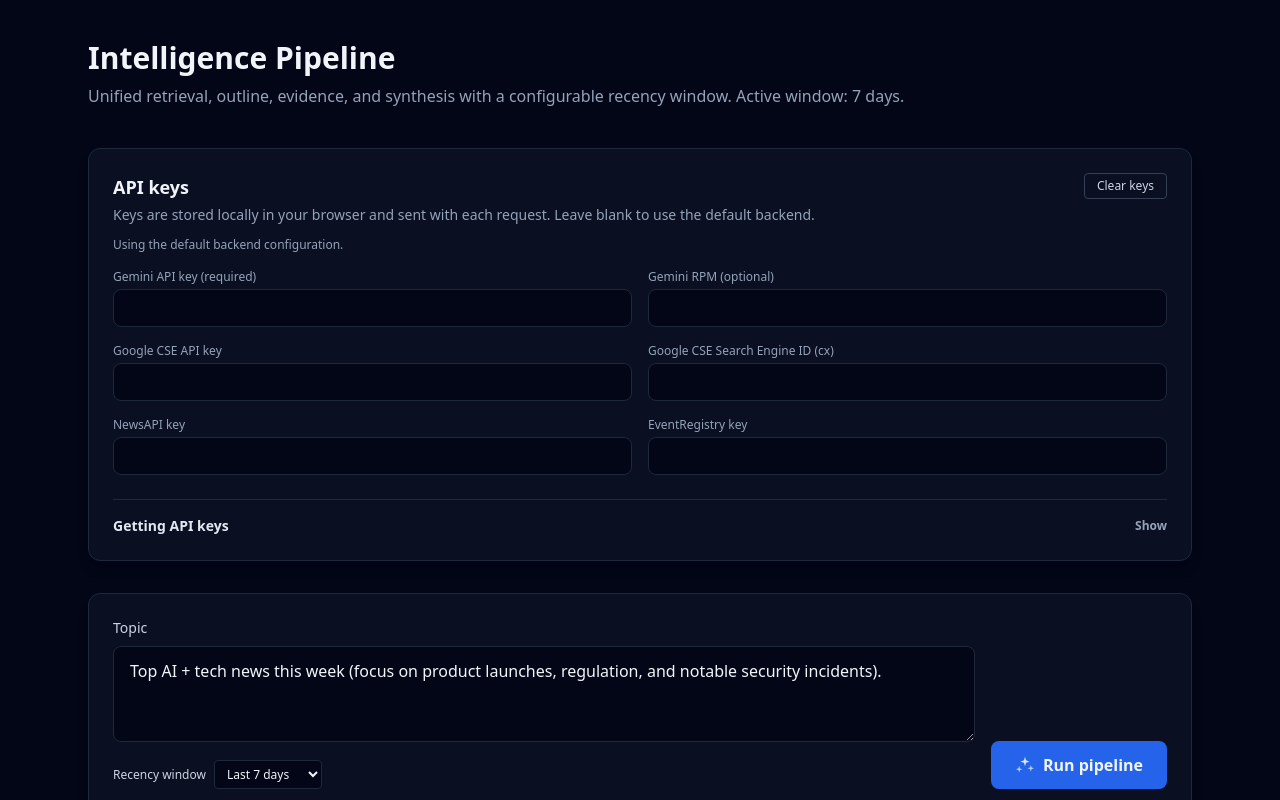
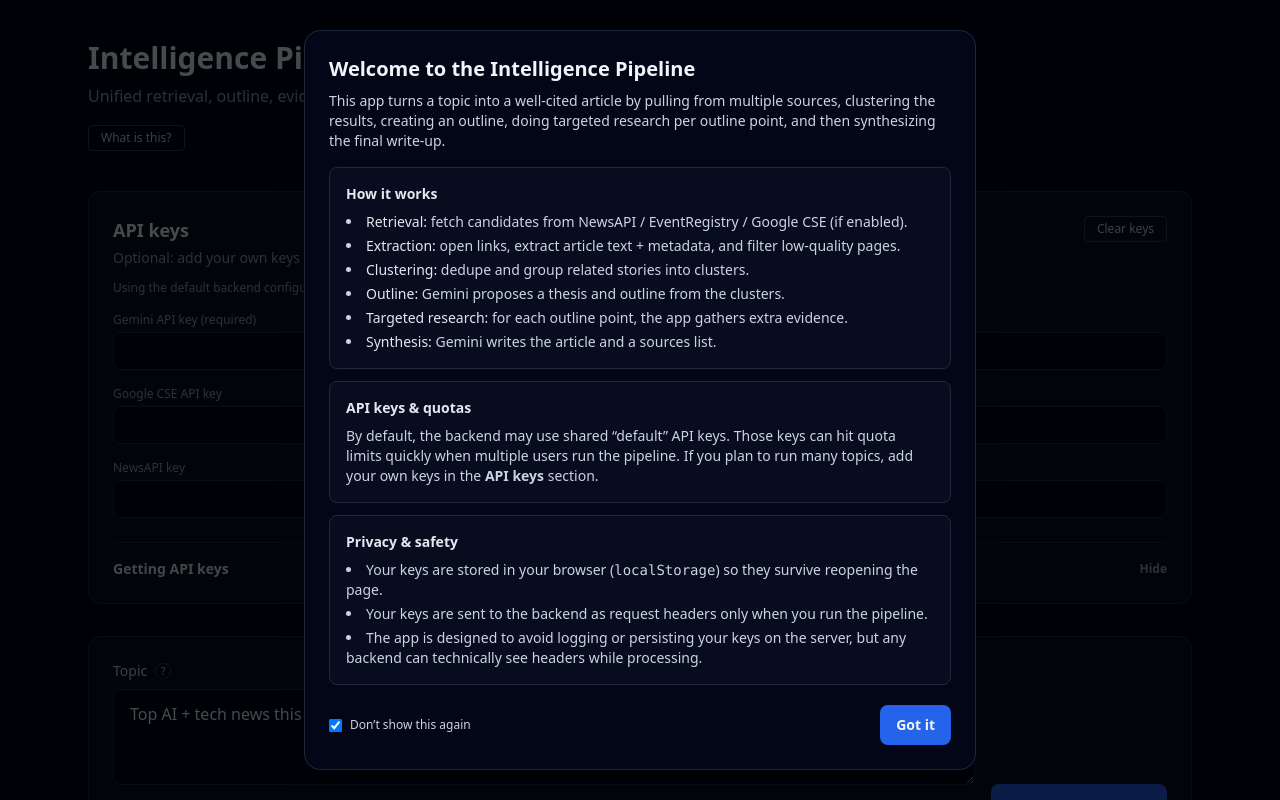
Before and after one commit to niyazmukh/content-pipeline, a React (Vite) app: page / in a window 1280 px wide. Shown: the top 800 px of the page. Built offline with nearby package versions, Linux system fonts and the light colour scheme; no server answers.

Commit message:
Improve onboarding and UX tooltips

```diff
--- a/App.tsx
+++ b/App.tsx
@@ -21,6 +21,8 @@ import ArticlePanel from './components/ArticlePanel';
 import { API_BASE_URL, runPipelineToOutline, runTargetedResearchPoint, generateArticle, generateImagePrompt, fetchPublicConfig, fetchHealth } from './services/geminiService';
 import { LoaderIcon, SparklesIcon } from './components/icons';
 import { loadApiKeys, saveApiKeys, clearApiKeys, type ApiKeys } from './services/apiKeys';
+import IntroModal from './components/IntroModal';
+import HelpTip from './components/HelpTip';
 
 const STAGES: StageName[] = ['retrieval', 'ranking', 'outline', 'targetedResearch', 'synthesis', 'imagePrompt'];
 
@@ -84,6 +86,10 @@ const App: React.FC = () => {
   const [stageMessages, setStageMessages] = useState<Record<StageName, string>>(buildInitialStageMessages);
   const [stageEventLog, setStageEventLog] = useState<Array<StageEvent<unknown>>>([]);
   const [targetedProgress, setTargetedProgress] = useState<{ completed: number; total: number; currentIndex: number | null } | null>(null);
+  const [showIntro, setShowIntro] = useState<boolean>(() => {
+    if (typeof window === 'undefined') return false;
+    return window.localStorage.getItem('gcp_pipeline_intro_dismissed_v1') !== '1';
+  });
   const hasUserKeys = Boolean(
     apiKeys.geminiApiKey ||
       apiKeys.googleCseApiKey ||
@@ -305,36 +311,60 @@ const App: React.FC = () => {
 
   return (
     <div className="min-h-screen bg-slate-950 text-slate-100">
+      <IntroModal
+        open={showIntro}
+        onClose={({ dontShowAgain }) => {
+          if (dontShowAgain && typeof window !== 'undefined') {
+            window.localStorage.setItem('gcp_pipeline_intro_dismissed_v1', '1');
+          }
+          setShowIntro(false);
+        }}
+      />
       <header className="max-w-6xl mx-auto px-6 py-10">
         <h1 className="text-3xl font-bold">Intelligence Pipeline</h1>
         <p className="mt-2 text-slate-400">
           Unified retrieval, outline, evidence, and synthesis with a configurable recency window.
           Active window: {describeRecencyLabel(runRecencyHours ?? recencyHours)}.
         </p>
+        <div className="mt-4">
+          <button
+            type="button"
+            onClick={() => setShowIntro(true)}
+            className="text-xs text-slate-300 hover:text-slate-100 border border-slate-700 rounded px-3 py-1"
+          >
+            What is this?
+          </button>
+        </div>
       </header>
 
       <main className="max-w-6xl mx-auto px-6 pb-16 space-y-8">
         <section className="bg-slate-900/60 border border-slate-800 rounded-xl p-6 shadow-lg">
-          <div className="flex items-start justify-between">
+          <details className="group" open={!hasUserKeys}>
+            <summary className="cursor-pointer select-none flex items-start justify-between gap-4">
             <div>
               <h2 className="text-lg font-semibold">API keys</h2>
               <p className="text-sm text-slate-400 mt-1">
-                Keys are stored locally in your browser and sent with each request. Leave blank to use the default backend.
+                Optional: add your own keys to avoid shared backend quotas. Keys are stored in your browser.
               </p>
             </div>
             <button
               type="button"
-              onClick={() => {
+              onClick={(event) => {
+                event.preventDefault();
+                event.stopPropagation();
                 clearApiKeys();
                 setApiKeys(loadApiKeys());
               }}
-              className="text-xs text-slate-300 hover:text-slate-100 border border-slate-700 rounded px-3 py-1"
+              className="text-xs text-slate-300 hover:text-slate-100 border border-slate-700 rounded px-3 py-1 shrink-0"
+              title="Clears locally stored keys (browser localStorage)."
             >
               Clear keys
             </button>
-          </div>
-          <div className="mt-3 text-xs text-slate-400">
-            {hasUserKeys ? 'Using your personal API keys.' : 'Using the default backend configuration.'}
+            </summary>
+
+          <div className="mt-3 text-xs text-slate-400 flex items-center gap-2">
+            <span>{hasUserKeys ? 'Using your personal API keys.' : 'Using the default backend configuration (if available).'}</span>
+            <HelpTip label="Keys are saved in your browser and included as request headers when you run the pipeline. Shared backend keys can run out of quota if many users run the app." />
           </div>
           <div className="grid grid-cols-1 md:grid-cols-2 gap-4 mt-4">
             <div>
@@ -410,13 +440,13 @@ const App: React.FC = () => {
                   <div className="text-xs uppercase tracking-wide text-slate-500">Quick links</div>
                   <ol className="mt-2 list-decimal list-inside space-y-2">
                     <li>
-                      Gemini API key: <a className="text-blue-400 hover:text-blue-300" href="https://aistudio.google.com/apikey" target="_blank" rel="noreferrer">AI Studio → API keys</a>
+                      Gemini API key: <a className="text-blue-400 hover:text-blue-300" href="https://aistudio.google.com/apikey" target="_blank" rel="noreferrer">AI Studio - API keys</a>
                     </li>
                     <li>
-                      NewsAPI key: <a className="text-blue-400 hover:text-blue-300" href="https://newsapi.org/register" target="_blank" rel="noreferrer">NewsAPI → Register</a>
+                      NewsAPI key: <a className="text-blue-400 hover:text-blue-300" href="https://newsapi.org/register" target="_blank" rel="noreferrer">NewsAPI - Register</a>
                     </li>
                     <li>
-                      EventRegistry key: <a className="text-blue-400 hover:text-blue-300" href="https://eventregistry.org/register" target="_blank" rel="noreferrer">EventRegistry → Register</a>
+                      EventRegistry key: <a className="text-blue-400 hover:text-blue-300" href="https://eventregistry.org/register" target="_blank" rel="noreferrer">EventRegistry - Register</a>
                     </li>
                     <li>
                       Google CSE: <a className="text-blue-400 hover:text-blue-300" href="https://programmablesearchengine.google.com/" target="_blank" rel="noreferrer">Programmable Search Engine</a>
@@ -428,10 +458,10 @@ const App: React.FC = () => {
                   <summary className="cursor-pointer select-none font-semibold text-slate-200">Gemini (extended guide)</summary>
                   <div className="mt-3 space-y-2">
                     <ol className="list-decimal list-inside space-y-2">
-                      <li>Open <a className="text-blue-400 hover:text-blue-300" href="https://aistudio.google.com/apikey" target="_blank" rel="noreferrer">AI Studio → API keys</a>.</li>
+                      <li>Open <a className="text-blue-400 hover:text-blue-300" href="https://aistudio.google.com/apikey" target="_blank" rel="noreferrer">AI Studio - API keys</a>.</li>
                       <li>Sign in with your Google account (if prompted).</li>
-                      <li>Click “Create API key”, then copy the key.</li>
-                      <li>Paste it into “Gemini API key” above.</li>
+                      <li>Click "Create API key", then copy the key.</li>
+                      <li>Paste it into "Gemini API key" above.</li>
                     </ol>
                     <p className="text-xs text-slate-500">
                       Reference: <a className="text-blue-400 hover:text-blue-300" href="https://ai.google.dev/gemini-api/docs/api-key" target="_blank" rel="noreferrer">Gemini API key docs</a>.
@@ -445,7 +475,7 @@ const App: React.FC = () => {
                     <ol className="list-decimal list-inside space-y-2">
                       <li>Open <a className="text-blue-400 hover:text-blue-300" href="https://newsapi.org/register" target="_blank" rel="noreferrer">newsapi.org/register</a> and create an account.</li>
                       <li>After signing in, open your NewsAPI dashboard and copy your API key.</li>
-                      <li>Paste it into “NewsAPI key” above.</li>
+                      <li>Paste it into "NewsAPI key" above.</li>
                     </ol>
                     <p className="text-xs text-slate-500">
                       Reference: <a className="text-blue-400 hover:text-blue-300" href="https://newsapi.org/docs" target="_blank" rel="noreferrer">NewsAPI docs</a> (endpoint used: <a className="text-blue-400 hover:text-blue-300" href="https://newsapi.org/docs/endpoints/everything" target="_blank" rel="noreferrer">/v2/everything</a>).
@@ -459,7 +489,7 @@ const App: React.FC = () => {
                     <ol className="list-decimal list-inside space-y-2">
                       <li>Open <a className="text-blue-400 hover:text-blue-300" href="https://eventregistry.org/register" target="_blank" rel="noreferrer">eventregistry.org/register</a> and create an account.</li>
                       <li>After signing in, find your API key in your profile / account settings.</li>
-                      <li>Paste it into “EventRegistry key” above.</li>
+                      <li>Paste it into "EventRegistry key" above.</li>
                     </ol>
                     <p className="text-xs text-slate-500">
                       Reference: <a className="text-blue-400 hover:text-blue-300" href="https://eventregistry.org/documentation" target="_blank" rel="noreferrer">EventRegistry documentation</a> (endpoint used: <code className="text-slate-300">/api/v1/article/getArticles</code>).
@@ -472,7 +502,7 @@ const App: React.FC = () => {
                   <div className="mt-3 space-y-2">
                     <ol className="list-decimal list-inside space-y-2">
                       <li>Create a search engine at <a className="text-blue-400 hover:text-blue-300" href="https://programmablesearchengine.google.com/" target="_blank" rel="noreferrer">Programmable Search Engine</a>.</li>
-                      <li>Copy the “Search engine ID” (also called <code className="text-slate-300">cx</code>) and paste it into “Google CSE Search Engine ID (cx)”.</li>
+                      <li>Copy the "Search engine ID" (also called <code className="text-slate-300">cx</code>) and paste it into "Google CSE Search Engine ID (cx)".</li>
                       <li>In Google Cloud, enable the “Custom Search API”, create an API key, and paste it into “Google CSE API key”.</li>
                     </ol>
                     <p className="text-xs text-slate-500">
@@ -483,12 +513,18 @@ const App: React.FC = () => {
               </div>
             </details>
           </div>
+          </details>
         </section>
 
         <section className="bg-slate-900/60 border border-slate-800 rounded-xl p-6 shadow-lg">
           <div className="flex flex-col md:flex-row md:items-end md:space-x-4 space-y-4 md:space-y-0">
             <div className="flex-1">
-              <label htmlFor="topic" className="block text-sm font-medium text-slate-300 mb-2">Topic</label>
+              <label htmlFor="topic" className="block text-sm font-medium text-slate-300 mb-2">
+                <span className="inline-flex items-center gap-2">
+                  Topic
+                  <HelpTip label={'Write a clear topic in plain English.\n\nGood: specific entities + what happened + where.\nExamples:\n- \"US chip export controls impact on China AI startups\"\n- \"EU AI Act enforcement updates\"\n\nTips:\n- Avoid 1-word topics.\n- If you add constraints, keep them short (e.g., \"in 2025\", \"in Japan\").'} />
+                </span>
+              </label>
               <textarea
                 id="topic"
                 className="w-full h-24 bg-slate-950 border border-slate-800 rounded-lg px-4 py-3 text-slate-100 focus:outline-none focus:ring focus:ring-blue-500/40"
@@ -497,7 +533,10 @@ const App: React.FC = () => {
               />
               <div className="mt-3 flex items-center justify-between text-xs text-slate-400">
                 <div className="flex items-center space-x-2">
-                  <span className="font-medium text-slate-300">Recency window</span>
+                  <span className="font-medium text-slate-300 inline-flex items-center gap-2">
+                    Recency window
+                    <HelpTip label="How far back to search for sources. Shorter windows yield fewer but fresher stories; longer windows increase coverage but may include older context." />
+                  </span>
                   <select
                     className="bg-slate-950 border border-slate-800 rounded px-2 py-1 text-xs text-slate-100 focus:outline-none focus:ring focus:ring-blue-500/40"
                     value={recencyHours}
@@ -526,6 +565,7 @@ const App: React.FC = () => {
               onClick={runPipeline}
               disabled={isRunning || !configLoaded}
               className="inline-flex items-center justify-center h-12 px-6 rounded-lg bg-blue-600 hover:bg-blue-500 disabled:bg-slate-700 disabled:cursor-not-allowed transition"
+              title="Runs retrieval → clustering → outline → targeted research → synthesis."
             >
               {isRunning ? <LoaderIcon className="w-5 h-5 animate-spin" /> : <SparklesIcon className="w-5 h-5" />}
               <span className="ml-2 font-semibold">Run pipeline</span>
@@ -546,7 +586,7 @@ const App: React.FC = () => {
                 API base: <span className="font-mono text-slate-200">{API_BASE_URL}</span>
               </div>
               <div className="text-xs text-slate-400">
-                Run ID: <span className="font-mono text-slate-200">{runId || '—'}</span>
+                Run ID: <span className="font-mono text-slate-200">{runId || '-'}</span>
               </div>
 
               <div className="text-xs text-slate-400">
@@ -558,7 +598,7 @@ const App: React.FC = () => {
 
               <div className="text-xs text-slate-400">
                 Gemini RPM header:{' '}
-                <span className="font-mono text-slate-200">{apiKeys.geminiRpm?.trim() || '—'}</span>
+                <span className="font-mono text-slate-200">{apiKeys.geminiRpm?.trim() || '-'}</span>
               </div>
 
               {publicConfig && (
@@ -596,7 +636,7 @@ const App: React.FC = () => {
                   </div>
                 ) : (
                   <span className="text-slate-500">
-                    {healthError ? `unavailable (${healthError})` : 'loading…'}
+                    {healthError ? `unavailable (${healthError})` : 'loading...'}
                   </span>
                 )}
                 <button
@@ -646,7 +686,7 @@ const App: React.FC = () => {
         <RetrievalMetricsPanel metrics={retrievalMetrics} />
 
         {clusters.length > 0 && (
-          <StoryClusters clusters={clusters} outline={outline} />
+          <StoryClusters clusters={clusters} />
         )}
 
         {outline && (
--- a/components/ArticlePanel.tsx
+++ b/components/ArticlePanel.tsx
@@ -19,9 +19,11 @@ const ArticlePanel: React.FC<{
     <section className="bg-slate-900/60 border border-slate-800 rounded-xl p-6 shadow">
       <div className="flex items-start justify-between gap-4">
         <div>
-          <h2 className="text-lg font-semibold text-slate-200">Article</h2>
+          <h2 className="text-lg font-semibold text-slate-200" title="Final output synthesized by Gemini from outline + clusters + evidence.">
+            Article
+          </h2>
           <p className="text-sm text-slate-400 mt-1">
-            {article.wordCount} words • novelty score {noveltyScore.toFixed(2)}
+            {article.wordCount} words - novelty score {noveltyScore.toFixed(2)}
           </p>
         </div>
       </div>
--- a/components/EvidencePanel.tsx
+++ b/components/EvidencePanel.tsx
@@ -3,7 +3,9 @@ import type { EvidenceItem } from '../shared/types';
 
 const EvidencePanel: React.FC<{ evidence: EvidenceItem[] }> = ({ evidence }) => (
   <section className="bg-slate-900/60 border border-slate-800 rounded-xl p-6 shadow">
-    <h2 className="text-lg font-semibold text-slate-200">Evidence</h2>
+    <h2 className="text-lg font-semibold text-slate-200" title="Evidence is collected per outline point and includes citations used later for synthesis.">
+      Evidence
+    </h2>
     <div className="mt-4 space-y-4">
       {evidence.map((item) => (
         <article key={item.outlineIndex} className="border border-slate-800 rounded-lg p-4 bg-slate-950/40">
--- /dev/null
+++ b/components/HelpTip.tsx
@@ -0,0 +1,18 @@
+import React from 'react';
+
+type HelpTipProps = {
+  label: string;
+};
+
+const HelpTip: React.FC<HelpTipProps> = ({ label }) => (
+  <span
+    className="inline-flex items-center justify-center w-4 h-4 rounded-full border border-slate-700 bg-slate-950/60 text-slate-300 text-[10px] leading-none align-middle cursor-help"
+    title={label}
+    aria-label={label}
+    role="img"
+  >
+    ?
+  </span>
+);
+
+export default HelpTip;
--- /dev/null
+++ b/components/IntroModal.tsx
@@ -0,0 +1,78 @@
+import React, { useState } from 'react';
+
+type IntroModalProps = {
+  open: boolean;
+  onClose: (opts: { dontShowAgain: boolean }) => void;
+};
+
+const IntroModal: React.FC<IntroModalProps> = ({ open, onClose }) => {
+  const [dontShowAgain, setDontShowAgain] = useState<boolean>(true);
+
+  if (!open) return null;
+
+  return (
+    <div className="fixed inset-0 z-50 flex items-center justify-center px-4">
+      <div className="absolute inset-0 bg-black/70" onClick={() => onClose({ dontShowAgain })} />
+      <div className="relative w-full max-w-2xl rounded-2xl border border-slate-800 bg-slate-950 shadow-2xl">
+        <div className="p-6">
+          <h2 className="text-xl font-semibold text-slate-100">Welcome to the Intelligence Pipeline</h2>
+          <p className="mt-2 text-sm text-slate-300">
+            This app turns a topic into a well-cited article by pulling from multiple sources, clustering the results,
+            creating an outline, doing targeted research per outline point, and then synthesizing the final write-up.
+          </p>
+
+          <div className="mt-4 space-y-3 text-sm text-slate-300">
+            <div className="rounded-lg border border-slate-800 bg-slate-900/40 p-4">
+              <p className="font-semibold text-slate-200">How it works</p>
+              <ul className="mt-2 list-disc list-inside space-y-1 text-slate-300">
+                <li><span className="text-slate-200">Retrieval:</span> fetch candidates from NewsAPI / EventRegistry / Google CSE (if enabled).</li>
+                <li><span className="text-slate-200">Extraction:</span> open links, extract article text + metadata, and filter low-quality pages.</li>
+                <li><span className="text-slate-200">Clustering:</span> dedupe and group related stories into clusters.</li>
+                <li><span className="text-slate-200">Outline:</span> Gemini proposes a thesis and outline from the clusters.</li>
+                <li><span className="text-slate-200">Targeted research:</span> for each outline point, the app gathers extra evidence.</li>
+                <li><span className="text-slate-200">Synthesis:</span> Gemini writes the article and a sources list.</li>
+              </ul>
+            </div>
+
+            <div className="rounded-lg border border-slate-800 bg-slate-900/40 p-4">
+              <p className="font-semibold text-slate-200">API keys & quotas</p>
+              <p className="mt-2">
+                By default, the backend may use shared “default” API keys. Those keys can hit quota limits quickly when multiple users run the pipeline.
+                If you plan to run many topics, add your own keys in the <span className="font-semibold">API keys</span> section.
+              </p>
+            </div>
+
+            <div className="rounded-lg border border-slate-800 bg-slate-900/40 p-4">
+              <p className="font-semibold text-slate-200">Privacy & safety</p>
+              <ul className="mt-2 list-disc list-inside space-y-1">
+                <li>Your keys are stored in your browser (<span className="font-mono">localStorage</span>) so they survive reopening the page.</li>
+                <li>Your keys are sent to the backend as request headers only when you run the pipeline.</li>
+                <li>The app is designed to avoid logging or persisting your keys on the server, but any backend can technically see headers while processing.</li>
+              </ul>
+            </div>
+          </div>
+
+          <div className="mt-5 flex items-center justify-between gap-4">
+            <label className="flex items-center gap-2 text-xs text-slate-300">
+              <input
+                type="checkbox"
+                checked={dontShowAgain}
+                onChange={(e) => setDontShowAgain(e.target.checked)}
+              />
+              Don’t show this again
+            </label>
+            <button
+              type="button"
+              onClick={() => onClose({ dontShowAgain })}
+              className="inline-flex items-center justify-center h-10 px-4 rounded-lg bg-blue-600 hover:bg-blue-500 transition text-sm font-semibold"
+            >
+              Got it
+            </button>
+          </div>
+        </div>
+      </div>
+    </div>
+  );
+};
+
+export default IntroModal;
--- a/components/OutlineWithCoverage.tsx
+++ b/components/OutlineWithCoverage.tsx
@@ -3,7 +3,9 @@ import type { OutlinePayload } from '../shared/types';
 
 const OutlineWithCoverage: React.FC<{ outline: OutlinePayload }> = ({ outline }) => (
   <section className="bg-slate-900/60 border border-slate-800 rounded-xl p-6 shadow">
-    <h2 className="text-lg font-semibold text-slate-200">Outline</h2>
+    <h2 className="text-lg font-semibold text-slate-200" title="Thesis + outline proposed by Gemini from the clustered sources.">
+      Outline
+    </h2>
     <p className="text-sm text-slate-400 mt-1">{outline.thesis}</p>
     <ol className="mt-4 space-y-3 list-decimal list-inside text-slate-200">
       {outline.outline.map((p, idx) => (
```
Also changed, not shown: components/PipelineStatus.tsx (+14 -1 lines), components/RetrievalMetricsPanel.tsx (+6 -6 lines), components/StoryClusters.tsx (+10 -5 lines).
